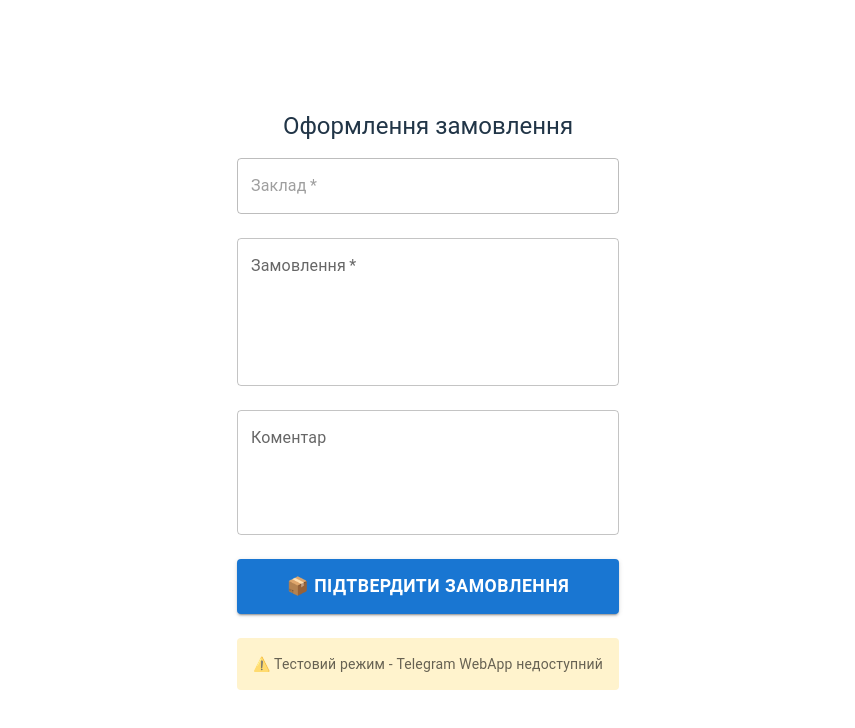
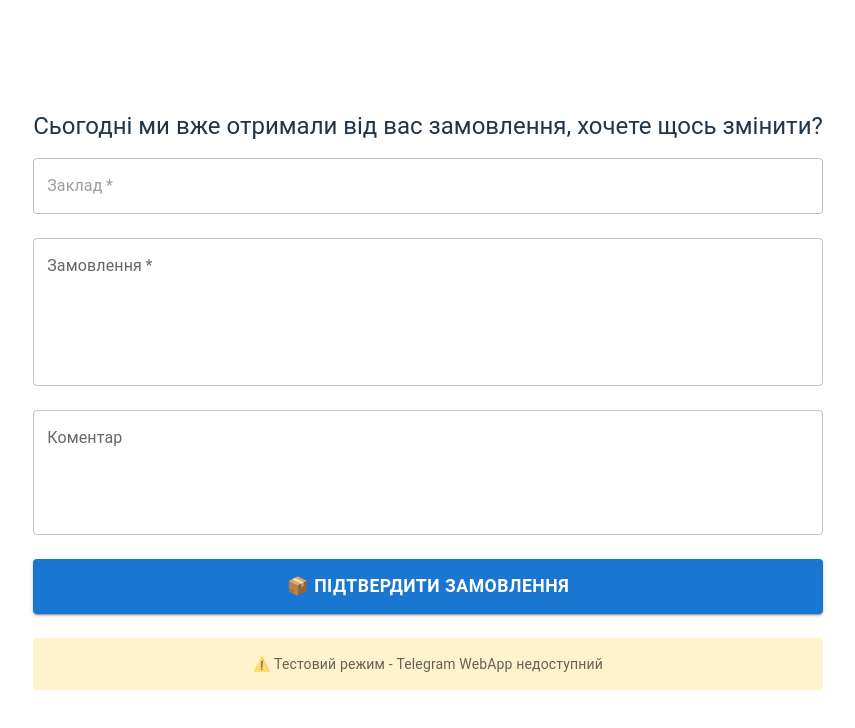
Before and after one commit to AlexHorzhij/spravzhnya_tg_orders, a React (Vite) app: page / in a window 1280 px wide. Shown: the top 728 px of the page, without its empty margins (212-1067 px from the left). Built offline with nearby package versions, Linux system fonts and the light colour scheme.

Commit message:
add message

```diff
--- a/src/App.tsx
+++ b/src/App.tsx
@@ -14,7 +14,7 @@ function App() {
   });
   console.log("formData: ", formData.establishment);
   const [loading, setLoading] = useState(true);
-
+  const [isNewOrder, setIsNewOrder] = useState(false);
   const [tgUser, setTgUser] = useState<TelegramUser | null>(null);
 
   useEffect(() => {
@@ -77,13 +77,13 @@ function App() {
 
       if (response.ok) {
         const userData = await response.json();
-        console.log("Отримані дані користувача:", userData);
+        setIsNewOrder(!userData[0].order);
 
         // Заповнюємо форму даними з таблиці
         setFormData((prev) => ({
           ...prev,
           establishment: userData[0].company || prev.establishment,
-          order: userData[0].order || prev.order,
+          order: userData[0].order || userData[0].positions || "",
           // інші дані з таблиці
         }));
       }
@@ -193,19 +193,13 @@ function App() {
       {tgUser && (
         <Box sx={{ mb: 2, p: 2, bgcolor: "#f5f5f5", borderRadius: 1 }}>
           <Typography variant="h6">Вітаємо, {tgUser.first_name}! 👋</Typography>
-          {tgUser.username && (
-            <Typography variant="body2" color="text.secondary">
-              <div>@{tgUser.username}</div>
-              <div>
-                {tgUser.first_name} {tgUser.last_name}
-              </div>
-            </Typography>
-          )}
         </Box>
       )}
 
       <Typography variant="h5" sx={{ mb: 2, textAlign: "center" }}>
-        Оформлення замовлення
+        {isNewOrder
+          ? "Оформлення нового замовлення"
+          : "Сьогодні ми вже отримали від вас замовлення, хочете щось змінити?"}
       </Typography>
 
       <Box
```
